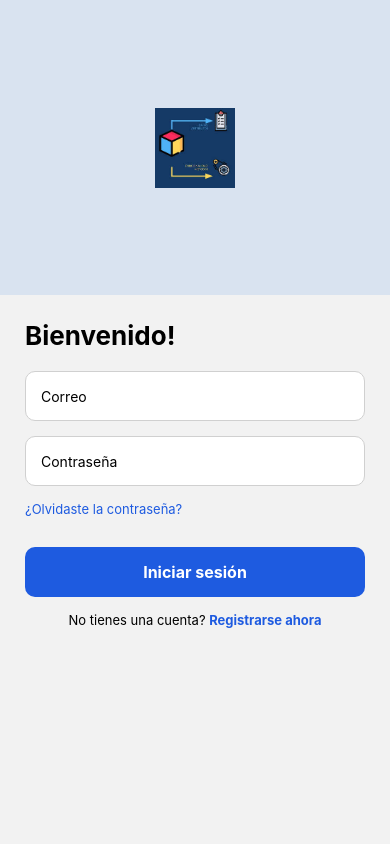
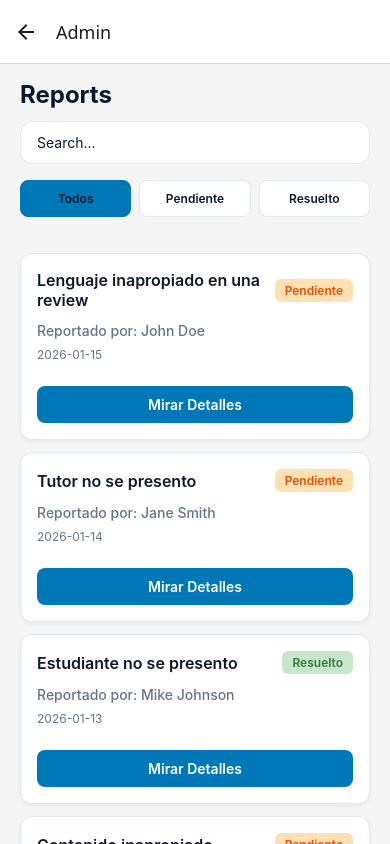
Before and after one commit to Josseline18/DevMentor, a React Native app in the folder Frontend/: screen /Admin in a window 390 px wide. Built offline with nearby package versions, Linux system fonts and the light colour scheme.

Commit message:
Agregue Pantalla de Reportes de Admin

```diff
--- a/Frontend/App.js
+++ b/Frontend/App.js
@@ -8,6 +8,7 @@ import Login from "./src/Screens/Login";
 import Register from "./src/Screens/Register";
 import AdvisorProfile from "./src/Screens/AdvisorProfile";
 import ReviewScreen from "./src/Screens/ReviewScreen";
+import Admin from "./src/Screens/Admin";
 
 const Stack = createNativeStackNavigator();
 
@@ -49,6 +50,12 @@ export default function App() {
         />
 
         <Stack.Screen
+          name="Admin"
+          component={Admin}
+          options={{ title: "Admin" }}
+        />
+
+        <Stack.Screen
           name="Asesores"
           component={Advisors}
           options={{ title: "Asesores" }}
--- /dev/null
+++ b/Frontend/src/Screens/Admin.js
@@ -0,0 +1,81 @@
+import { View, Text, ScrollView, TouchableOpacity, TextInput } from "react-native";
+import { Card } from "react-native-paper";
+import { useState } from "react";
+import { styles } from "../Styles/AdminStyle";
+
+const sampleReports = [
+    { id: 1, type: "Lenguaje inapropiado en una review", user: "John Doe", date: "2026-01-15", status: "Pendiente" },
+    { id: 2, type: "Tutor no se presento", user: "Jane Smith", date: "2026-01-14", status: "Pendiente" },
+    { id: 3, type: "Estudiante no se presento", user: "Mike Johnson", date: "2026-01-13", status: "Resuelto" },
+    { id: 4, type: "Contenido inapropiado", user: "Sarah Williams", date: "2026-01-12", status: "Pendiente" },
+    { id: 5, type: "Lenguaje inapropiado en una review", user: "Tom Brown", date: "2026-01-11", status: "Resuelto" },
+];
+
+export default function Admin({ navigation }) {
+    const [searchQuery, setSearchQuery] = useState("");
+    const [statusFilter, setStatusFilter] = useState("Todos");
+
+    const filteredReports = sampleReports.filter((report) => {
+        const matchesSearch =
+            report.type.toLowerCase().includes(searchQuery.toLowerCase()) ||
+            report.user.toLowerCase().includes(searchQuery.toLowerCase());
+        const matchesStatus = statusFilter === "Todos" || report.status === statusFilter;
+        return matchesSearch && matchesStatus;
+    });
+
+    return (
+        <View style={styles.container}>
+            <Text style={styles.title}>Reports</Text>
+            <TextInput
+                style={styles.searchInput}
+                placeholder="Search..."
+                value={searchQuery}
+                onChangeText={setSearchQuery}
+            />
+            <View style={styles.filterContainer}>
+                <TouchableOpacity
+                    style={[styles.filterButton, statusFilter === "Todos" && styles.filterButtonActive]}
+                    onPress={() => setStatusFilter("Todos")}
+                >
+                    <Text style={styles.filterButtonText}>Todos</Text>
+                </TouchableOpacity>
+                <TouchableOpacity
+                    style={[styles.filterButton, statusFilter === "Pendiente" && styles.filterButtonActive]}
+                    onPress={() => setStatusFilter("Pendiente")}
+                >
+                    <Text style={styles.filterButtonText}>Pendiente</Text>
+                </TouchableOpacity>
+                <TouchableOpacity
+                    style={[styles.filterButton, statusFilter === "Resuelto" && styles.filterButtonActive]}
+                    onPress={() => setStatusFilter("Resuelto")}
+                >
+                    <Text style={styles.filterButtonText}>Resuelto</Text>
+                </TouchableOpacity>
+            </View>
+            <ScrollView contentContainerStyle={styles.scrollContent}>
+                {filteredReports.map((report) => (
+                    <Card key={report.id} style={styles.reportCard}>
+                        <Card.Content>
+                            <View style={styles.reportHeader}>
+                                <Text style={styles.reportType}>{report.type}</Text>
+                                <Text
+                                    style={[
+                                        styles.reportStatus,
+                                        report.status === "Pendiente" ? styles.statusPending : styles.statusResolved
+                                    ]}
+                                >
+                                    {report.status}
+                                </Text>
+                            </View>
+                            <Text style={styles.reportUser}>Reportado por: {report.user}</Text>
+                            <Text style={styles.reportDate}>{report.date}</Text>
+                            <TouchableOpacity style={styles.viewButton}>
+                                <Text style={styles.viewButtonText}>Mirar Detalles</Text>
+                            </TouchableOpacity>
+                        </Card.Content>
+                    </Card>
+                ))}
+            </ScrollView>
+        </View>
+    );
+}
--- a/Frontend/src/Screens/Login.js
+++ b/Frontend/src/Screens/Login.js
@@ -33,7 +33,7 @@ export default function Login({ navigation }) {
 
         <TouchableOpacity
           style={styles.button}
-          onPress={() => navigation.navigate("DevMentor")}
+          onPress={() => navigation.navigate("Admin")}
         >
           <Text style={styles.buttonText}>Iniciar sesión</Text>
         </TouchableOpacity>
--- /dev/null
+++ b/Frontend/src/Styles/AdminStyle.js
@@ -0,0 +1,142 @@
+import { StyleSheet } from "react-native";
+
+export const colors = {
+    primary: '#0077b6',
+    primaryLight: '#e6f3ff',
+    secondary: '#f8fafc',
+    white: '#ffffff',
+    text: {
+        primary: '#0f172a',
+        secondary: '#64748b',
+        light: '#334155',
+    },
+    border: '#e0e0e0',
+    borderLight: '#e2e8f0',
+    borderLighter: '#f1f5f9',
+    success: '#4CAF50',
+    warning: '#FFD700',
+    pending: '#FF9800',
+    danger: '#dc2626',
+};
+
+export const styles = StyleSheet.create({
+    container: {
+        flex: 1,
+        backgroundColor: '#f5f5f5',
+    },
+    scrollContent: {
+        padding: 20,
+    },
+    title: {
+        fontSize: 24,
+        fontWeight: 'bold',
+        color: colors.text.primary,
+        paddingHorizontal: 20,
+        paddingTop: 16,
+        paddingBottom: 12,
+    },
+    searchInput: {
+        marginHorizontal: 20,
+        marginBottom: 16,
+        paddingHorizontal: 16,
+        paddingVertical: 12,
+        backgroundColor: colors.white,
+        borderRadius: 12,
+        borderWidth: 1,
+        borderColor: colors.borderLight,
+        fontSize: 14,
+        color: colors.text.primary,
+    },
+    filterContainer: {
+        flexDirection: 'row',
+        justifyContent: 'space-around',
+        paddingHorizontal: 20,
+        marginBottom: 16,
+        gap: 8,
+    },
+    filterButton: {
+        flex: 1,
+        paddingVertical: 10,
+        paddingHorizontal: 12,
+        borderRadius: 8,
+        backgroundColor: colors.white,
+        borderWidth: 1,
+        borderColor: colors.borderLight,
+        alignItems: 'center',
+    },
+    filterButtonActive: {
+        backgroundColor: colors.primary,
+        borderColor: colors.primary,
+    },
+    filterButtonText: {
+        fontSize: 12,
+        fontWeight: '600',
+        color: colors.text.primary,
+    },
+    filterButtonTextActive: {
+        color: colors.white,
+    },
+    reportCard: {
+        backgroundColor: colors.white,
+        borderRadius: 12,
+        marginBottom: 12,
+        borderWidth: 1,
+        borderColor: colors.borderLight,
+        shadowColor: '#000',
+        shadowOffset: { width: 0, height: 2 },
+        shadowOpacity: 0.05,
+        shadowRadius: 4,
+        elevation: 3,
+    },
+    reportHeader: {
+        flexDirection: 'row',
+        justifyContent: 'space-between',
+        alignItems: 'center',
+        marginBottom: 12,
+    },
+    reportType: {
+        fontSize: 16,
+        fontWeight: '600',
+        color: colors.text.primary,
+        flex: 1,
+    },
+    reportStatus: {
+        fontSize: 12,
+        fontWeight: '600',
+        paddingHorizontal: 10,
+        paddingVertical: 4,
+        borderRadius: 6,
+    },
+    statusPending: {
+        backgroundColor: '#FFE0B2',
+        color: '#E65100',
+    },
+    statusResolved: {
+        backgroundColor: '#C8E6C9',
+        color: '#2E7D32',
+    },
+    reportUser: {
+        fontSize: 14,
+        color: colors.text.secondary,
+        marginBottom: 8,
+        fontWeight: '500',
+    },
+    reportDate: {
+        fontSize: 12,
+        color: colors.text.secondary,
+        marginBottom: 12,
+    },
+    viewButton: {
+        marginTop: 12,
+        paddingVertical: 10,
+        paddingHorizontal: 16,
+        backgroundColor: colors.primary,
+        borderRadius: 8,
+        alignItems: 'center',
+    },
+    viewButtonText: {
+        fontSize: 14,
+        fontWeight: '600',
+        color: colors.white,
+    },
+});
```
